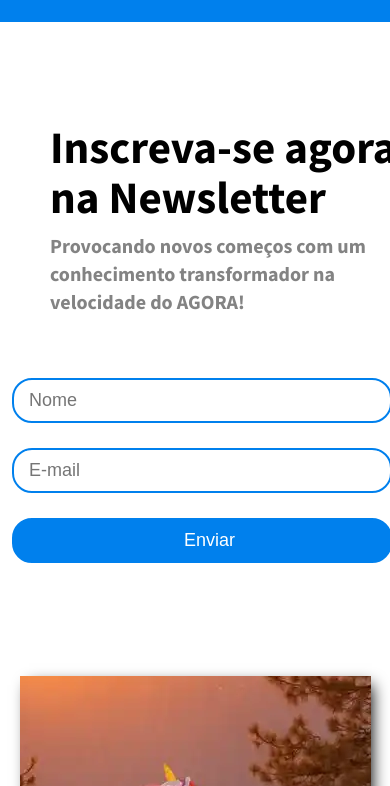
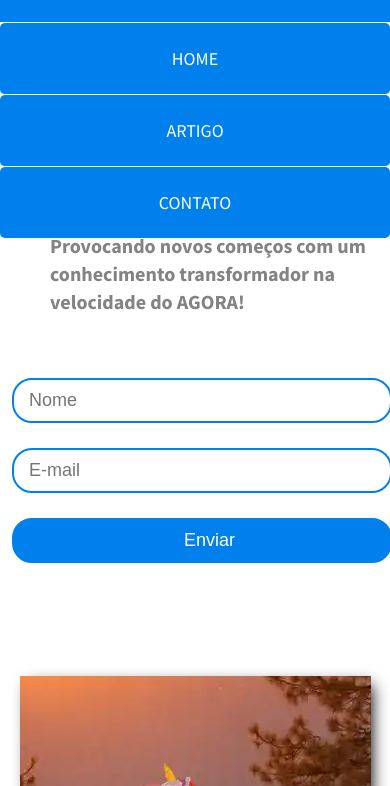
Before and after one commit to DWJacob/tech_academy_aulao, a plain HTML site: page index.html in a window 390 px wide. Both pictures are taken after a click on the label 355 px from the left and 40 px from the top of the page. Shown: the part 58-844 px from the top of the page. Drawn offline with Linux system fonts and the light colour scheme.

Commit message:
Implementa menu lateral retratil mobile

```diff
--- a/CSS/responsive.css
+++ b/CSS/responsive.css
@@ -31,22 +31,45 @@
 }
 
 @media (max-width: 630px) {
-    nav {
-        display: none;
+
+    .menu-button-container {
+        display: flex;
     }
+
+    .menu {
+        position: absolute;
+        margin-top: 30px;
+        flex-direction: column;
+        width: 100vw;
+        justify-content: center;
+        align-items: center;
+        left: 100%;
+        transform: translateX(100vw);
+        transition: 0.5s ease transform;
+    }
+
+    .menu>li {
+        display: flex;
+        justify-content: center;
+        margin: 0;
+        padding: 0;
+        width: 100%;
+        color: white;
+        background-color: #0080ed;
+        border-radius: 5px;
+    }
+
+    .menu>li:not(:last-child) {
+        border-bottom: 1px solid white;
+    }
+
+    .menu li a {
+        flex: 1;
+        text-align: center;
+    }
+
     main .container-menu img{
         display: none;
-    }
-    .container-menu{
-        height: 100%;
-        display: flex;
-        align-items: center;
-        justify-content: center;
-    }
-
-    #checkbox-menu{
-        position: absolute;
-        opacity: 0;
     }
 
     label {
@@ -92,4 +115,13 @@
         transform: rotate(45deg);
         top: 8px;
     }
+
+    nav.menu {
+        width: 100%;
+    }
+
+    #checkbox-menu:checked~nav .menu {
+        transform: translateX(-100vw);
+        transition: 0.5s ease transform;
+    }
 }
```
